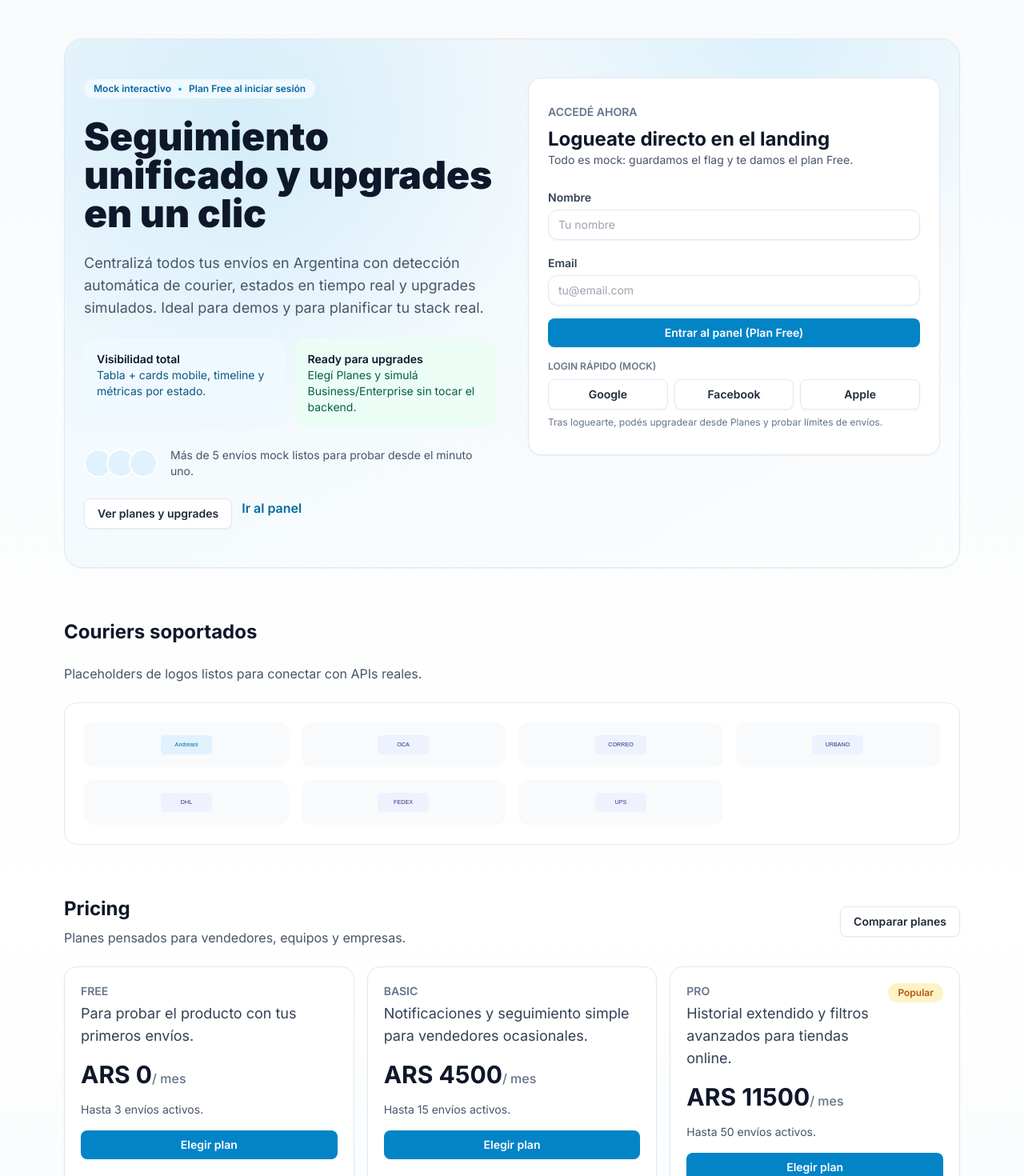
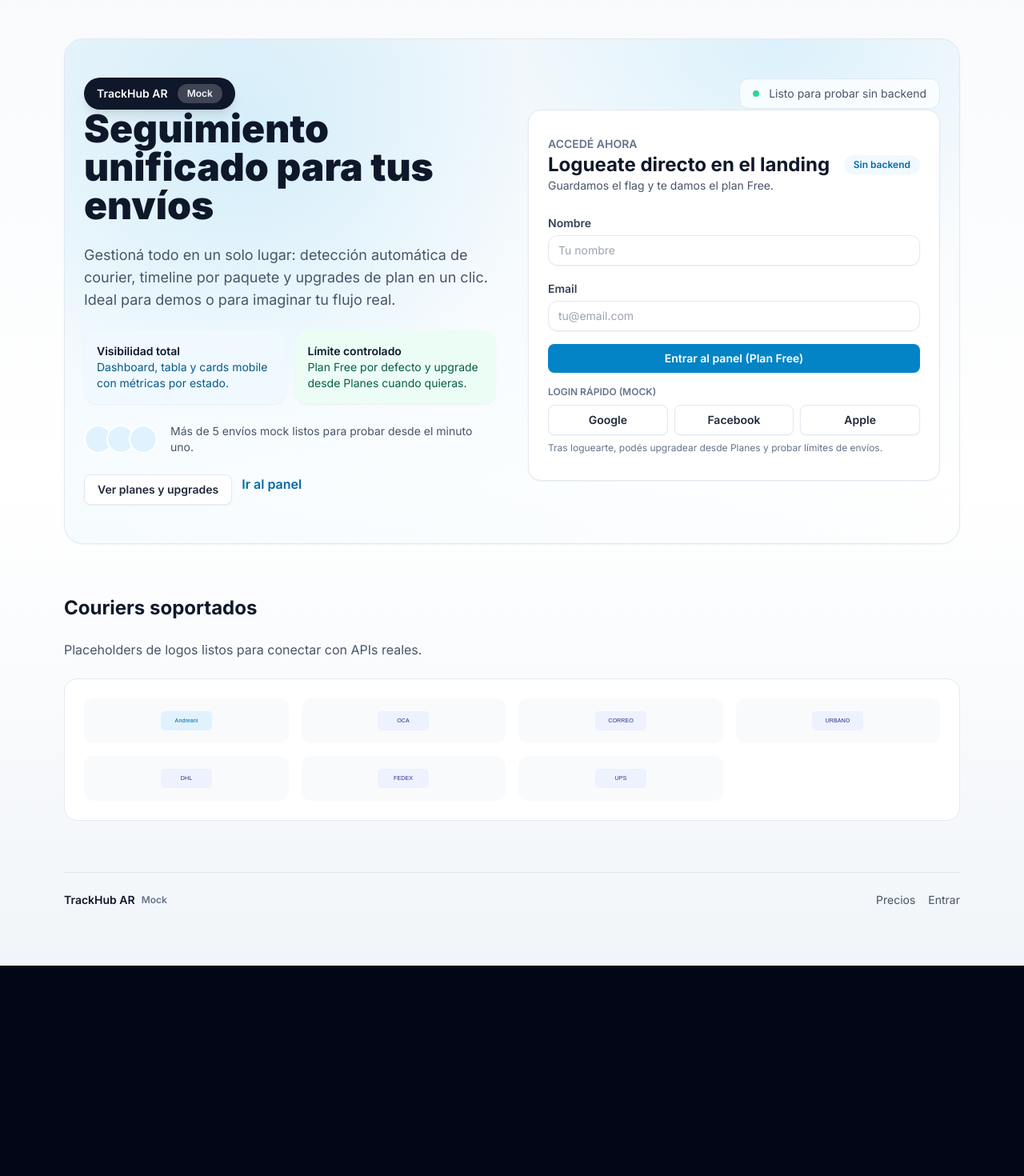
Before and after one commit to Mariano-Martinez/Proyecto-2, a Next.js app: page / in a window 1280 px wide. Shown: the top 1470 px of the page at 80% size. After the commit the page ends 1207 px from the top, so only its background shows below. Built offline with nearby package versions, Linux system fonts and the light colour scheme.

Commit message:
Stop pricing autoscroll and refresh landing visuals

```diff
--- a/src/app/page.tsx
+++ b/src/app/page.tsx
@@ -43,28 +43,33 @@ export default function HomePage() {
     <main className="flex min-h-screen flex-col bg-gradient-to-b from-slate-50 via-white to-slate-100">
       <div className="mx-auto flex w-full max-w-6xl flex-col gap-16 px-4 py-12">
         <section className="gradient-hero relative overflow-hidden rounded-3xl border border-slate-200 bg-white px-6 py-12 shadow-sm">
+          <div className="flex flex-col gap-6 sm:flex-row sm:items-center sm:justify-between">
+            <div className="inline-flex items-center gap-3 rounded-full bg-slate-900 px-4 py-2 text-white shadow-lg">
+              <span className="text-sm font-semibold">TrackHub AR</span>
+              <span className="rounded-full bg-white/20 px-3 py-1 text-xs font-semibold text-slate-100">Mock</span>
+            </div>
+            <div className="flex items-center gap-3 rounded-xl border border-slate-200 bg-white/70 px-4 py-2 text-sm text-slate-600 backdrop-blur">
+              <span className="h-2 w-2 rounded-full bg-emerald-400" />
+              Listo para probar sin backend
+            </div>
+          </div>
           <div className="grid items-start gap-10 lg:grid-cols-2">
             <div className="space-y-6">
-              <span className="inline-flex items-center gap-2 rounded-full bg-sky-50 px-3 py-1 text-xs font-semibold text-sky-700">
-                Mock interactivo
-                <span className="text-sky-500">•</span>
-                Plan Free al iniciar sesión
-              </span>
               <h1 className="text-4xl font-black text-slate-900 sm:text-5xl">
-                Seguimiento unificado y upgrades en un clic
+                Seguimiento unificado para tus envíos
               </h1>
               <p className="text-lg text-slate-600">
-                Centralizá todos tus envíos en Argentina con detección automática de courier, estados en tiempo real y
-                upgrades simulados. Ideal para demos y para planificar tu stack real.
+                Gestioná todo en un solo lugar: detección automática de courier, timeline por paquete y upgrades de
+                plan en un clic. Ideal para demos o para imaginar tu flujo real.
               </p>
               <div className="grid gap-3 md:grid-cols-2">
-                <div className="rounded-2xl bg-sky-50 p-4 text-sm text-sky-800">
+                <div className="rounded-2xl bg-sky-50 p-4 text-sm text-sky-800 shadow-sm">
                   <p className="font-semibold text-slate-900">Visibilidad total</p>
-                  <p>Tabla + cards mobile, timeline y métricas por estado.</p>
+                  <p>Dashboard, tabla y cards mobile con métricas por estado.</p>
                 </div>
-                <div className="rounded-2xl bg-emerald-50 p-4 text-sm text-emerald-800">
-                  <p className="font-semibold text-slate-900">Ready para upgrades</p>
-                  <p>Elegí Planes y simulá Business/Enterprise sin tocar el backend.</p>
+                <div className="rounded-2xl bg-emerald-50 p-4 text-sm text-emerald-800 shadow-sm">
+                  <p className="font-semibold text-slate-900">Límite controlado</p>
+                  <p>Plan Free por defecto y upgrade desde Planes cuando quieras.</p>
                 </div>
               </div>
               <div className="flex items-center gap-4 text-sm text-slate-600">
@@ -80,7 +85,7 @@ export default function HomePage() {
                 Más de 5 envíos mock listos para probar desde el minuto uno.
               </div>
               <div className="flex flex-wrap gap-3">
-                <Link href="/pricing#planes" className="btn-secondary rounded-xl px-5 py-3 text-base">
+                <Link href="/pricing" className="btn-secondary rounded-xl px-5 py-3 text-base">
                   Ver planes y upgrades
                 </Link>
                 <Link href="/dashboard" className="btn-link text-base font-semibold text-sky-700">
@@ -90,9 +95,14 @@ export default function HomePage() {
             </div>
 
             <div className="card relative overflow-hidden border-sky-100 bg-white px-6 py-8 shadow-lg">
-              <div className="mb-2 text-sm font-semibold uppercase text-slate-500">Accedé ahora</div>
-              <h2 className="text-2xl font-bold text-slate-900">Logueate directo en el landing</h2>
-              <p className="text-sm text-slate-600">Todo es mock: guardamos el flag y te damos el plan Free.</p>
+              <div className="mb-2 flex items-center justify-between">
+                <div>
+                  <p className="text-sm font-semibold uppercase text-slate-500">Accedé ahora</p>
+                  <h2 className="text-2xl font-bold text-slate-900">Logueate directo en el landing</h2>
+                  <p className="text-sm text-slate-600">Guardamos el flag y te damos el plan Free.</p>
+                </div>
+                <div className="rounded-full bg-sky-50 px-3 py-1 text-xs font-semibold text-sky-700">Sin backend</div>
+              </div>
               <form className="mt-6 space-y-4" onSubmit={handleLogin}>
                 <div>
                   <label className="label">Nombre</label>
@@ -163,19 +173,6 @@ export default function HomePage() {
           </div>
         </section>
 
-        <section className="space-y-6">
-          <div className="flex items-center justify-between">
-            <div>
-              <h2 className="section-title">Pricing</h2>
-              <p className="section-subtitle">Planes pensados para vendedores, equipos y empresas.</p>
-            </div>
-            <Link href="/pricing" className="btn-secondary rounded-xl px-4 py-2">
-              Comparar planes
-            </Link>
-          </div>
-          <PricingCard annual={false} />
-        </section>
-
         <footer className="flex flex-col gap-3 border-t border-slate-200 py-6 text-sm text-slate-600 sm:flex-row sm:items-center sm:justify-between">
           <div className="flex items-center gap-2 font-semibold text-slate-900">
             TrackHub AR
--- a/src/components/MobileNav.tsx
+++ b/src/components/MobileNav.tsx
@@ -7,7 +7,7 @@ import { CurrencyDollarIcon, HomeIcon, TruckIcon, Cog6ToothIcon, Squares2X2Icon
 const nav = [
   { href: '/dashboard', label: 'Inicio', icon: HomeIcon },
   { href: '/shipments', label: 'Envíos', icon: TruckIcon },
-  { href: '/pricing#planes', label: 'Planes', icon: CurrencyDollarIcon },
+  { href: '/pricing', label: 'Planes', icon: CurrencyDollarIcon },
   { href: '/settings', label: 'Perfil', icon: Cog6ToothIcon },
 ];
 
--- a/src/components/Sidebar.tsx
+++ b/src/components/Sidebar.tsx
@@ -8,7 +8,7 @@ const nav = [
   { href: '/dashboard', label: 'Dashboard', icon: HomeIcon },
   { href: '/shipments', label: 'Envíos', icon: TruckIcon },
   { href: '/integrations', label: 'Integraciones', icon: PuzzlePieceIcon },
-  { href: '/pricing#planes', label: 'Planes', icon: CurrencyDollarIcon },
+  { href: '/pricing', label: 'Planes', icon: CurrencyDollarIcon },
   { href: '/settings', label: 'Configuración', icon: Cog6ToothIcon },
 ];
 
```
